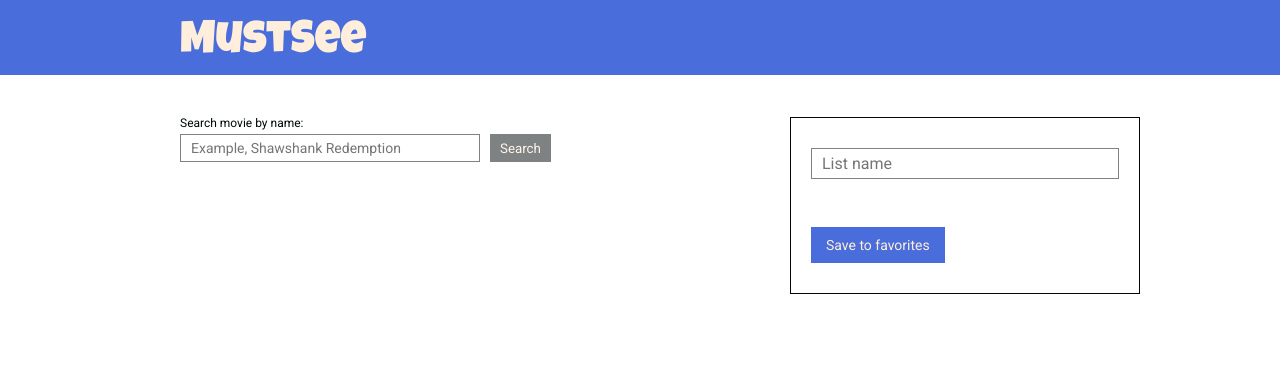
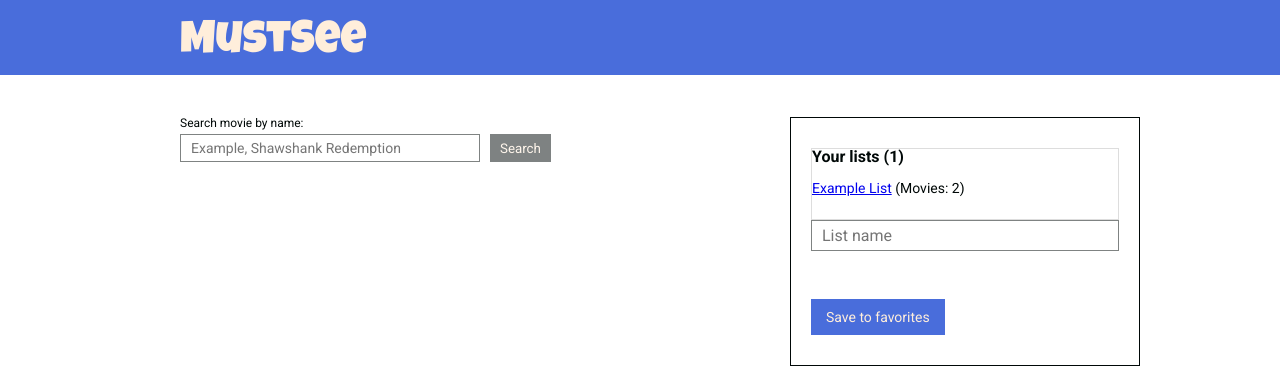
Before and after one commit to hasanlee/mustsee, a React (Create React App) app: page / in a window 1280 px wide. Shown: the top 374 px of the page. Built offline with nearby package versions, Linux system fonts and the light colour scheme.

Commit message:
removed console logs added FavoriteList added prevent dublicate adding

```diff
--- a/src/components/Favorites/Favorites.css
+++ b/src/components/Favorites/Favorites.css
@@ -31,3 +31,14 @@
   opacity: 0.9;
   transition: all 0.2s linear;
 }
+.list-header {
+  font-size: 16px;
+  font-weight: 600;
+}
+.box {
+  border: 1px solid #ddd;
+}
+
+.list-name {
+  font-size: 14px;
+}
--- a/src/components/Favorites/Favorites.js
+++ b/src/components/Favorites/Favorites.js
@@ -1,19 +1,47 @@
 import React, { useState } from "react";
 import { useSelector, useDispatch } from "react-redux";
-import { removeFromFavorites } from "../../redux/stores/FavoritesSlice";
+import {
+  removeFromFavorites,
+  addFavoriteList,
+} from "../../redux/stores/FavoritesSlice";
+import { saveFavoriteListAPI } from "../../services/algoritmikaAPI";
 import "./Favorites.css";
 
 const Favorites = () => {
-  const { favorites } = useSelector((state) => state.favorite);
+  const { favorites, favoriteLists } = useSelector((state) => state.favorite);
   const dispatch = useDispatch();
   const [title, setTitle] = useState("");
 
   const removeHandler = (id) => {
     dispatch(removeFromFavorites(id));
   };
+  const saveFavoriteListHandler = () => {
+    const postData = {
+      title,
+      movies: favorites.map(({ imdbId }) => imdbId),
+    };
+    const response = saveFavoriteListAPI(postData);
+    dispatch(addFavoriteList(response));
+  };
 
   return (
     <div className='favorites'>
+      <div className='box'>
+        <h1 className='list-header'>Your lists ({favoriteLists.length})</h1>
+        <br />
+        <ul className='favorites__list'>
+          {favoriteLists.map((list) => {
+            return (
+              <li className='list-name' key={list.id}>
+                <a href={"/list/" + list.id} target='_blank'>
+                  {list.title}
+                </a>{" "}
+                (Movies: {list.movies.length})
+              </li>
+            );
+          })}
+        </ul>
+      </div>
       <input
         value={title}
         onChange={(e) => setTitle(e.target.value)}
@@ -35,7 +63,11 @@ const Favorites = () => {
           );
         })}
       </ul>
-      <button type='button' className='favorites__save'>
+      <button
+        type='button'
+        className='favorites__save'
+        onClick={saveFavoriteListHandler}
+      >
         Save to favorites
       </button>
     </div>
--- a/src/components/MovieItem/MovieItem.css
+++ b/src/components/MovieItem/MovieItem.css
@@ -1,6 +1,6 @@
 .movie-item {
   padding: 20px;
-    background-color: #FFEEDB;
+  background-color: #ffeedb;
   display: flex;
 }
 
@@ -17,9 +17,9 @@
 
 .movie-item__add-button {
   border: none;
-    background-color: #496DDB;
+  background-color: #496ddb;
   padding: 10px 15px;
-    color: #FFEEDB;
+  color: #ffeedb;
   font-size: 14px;
   transition: all 0.2s linear;
 }
@@ -29,3 +29,7 @@
   opacity: 0.9;
   transition: all 0.2s linear;
 }
+.movie-item__add-button:disabled {
+  background-color: gray;
+  cursor: not-allowed;
+}
--- a/src/components/MovieItem/MovieItem.js
+++ b/src/components/MovieItem/MovieItem.js
@@ -1,16 +1,28 @@
-import React from "react";
+import React, { useState, useEffect } from "react";
 import "./MovieItem.css";
-import { useDispatch } from "react-redux";
+import { useDispatch, useSelector } from "react-redux";
 import { addToFavorites } from "../../redux/stores/FavoritesSlice";
 
 const MovieItem = (movie) => {
   const { title, year, poster } = movie;
+  const { favorites } = useSelector((state) => state.favorite);
+  const [favorited, setFavorited] = useState(false);
 
   const dispatch = useDispatch();
   const addHandler = () => {
     dispatch(addToFavorites(movie));
+    setFavorited(true);
   };
-
+  const checkFavorited = () => {
+    setFavorited(
+      favorites.findIndex((fav) => fav.imdbId === movie.imdbId) > 0
+        ? true
+        : false
+    );
+  };
+  useEffect(() => {
+    checkFavorited();
+  }, []);
   return (
     <article className='movie-item'>
       <img className='movie-item__poster' src={poster} alt={title} />
@@ -22,6 +34,7 @@ const MovieItem = (movie) => {
           type='button'
           className='movie-item__add-button'
           onClick={addHandler}
+          disabled={favorited}
         >
           Add to favorites
         </button>
--- a/src/pages/ListPage/ListPage.js
+++ b/src/pages/ListPage/ListPage.js
@@ -1,8 +1,10 @@
 import React, { useEffect, useState } from "react";
 import { useParams } from "react-router-dom";
+import { useSelector } from "react-redux";
 import "./ListPage.css";
 const ListPage = () => {
   const { id } = useParams();
+  const { favoriteLists } = useSelector((state) => state.favorite);
   const [movies] = useState([
     {
       title: "The Godfather",
--- a/src/redux/stores/FavoritesSlice.js
+++ b/src/redux/stores/FavoritesSlice.js
@@ -2,6 +2,13 @@ import { createSlice } from "@reduxjs/toolkit";
 
 const initialState = {
   favorites: [],
+  favoriteLists: [
+    {
+      id: "d2514e41-9349-446e-9cee-a8fe25a1332c",
+      title: "Example List",
+      movies: ["tt0068646", "tt0098019"],
+    },
+  ],
 };
 
 const favorites = createSlice({
@@ -16,9 +23,13 @@ const favorites = createSlice({
         (movie) => movie.imdbId !== action.payload
       );
     },
+    addFavoriteList: (state, action) => {
+      state.favoriteLists = [action.payload, ...state.favoriteLists];
+    },
   },
   extraReducers: {},
 });
 
-export const { addToFavorites, removeFromFavorites } = favorites.actions;
+export const { addToFavorites, removeFromFavorites, addFavoriteList } =
+  favorites.actions;
 export default favorites.reducer;
--- a/src/services/algoritmikaAPI.js
+++ b/src/services/algoritmikaAPI.js
@@ -1,13 +1,12 @@
 import axios from "axios";
 
-async function saveFavoritesAPI(postData) {
+async function saveFavoriteListAPI(postData) {
   try {
     const response = await axios.post(process.env.REACT_APP_ALGORITMIKA_API);
-    console.table(response.data);
     return response.data.id;
   } catch (error) {
     console.error(error);
   }
 }
 
-export { saveFavoritesAPI };
+export { saveFavoriteListAPI };
--- a/src/services/omdbAPI.js
+++ b/src/services/omdbAPI.js
@@ -12,7 +12,6 @@ async function searchMovieAPI(query) {
         query
     );
     if (response.data.response) {
-      console.table(response.data.search);
       return response.data.search;
     }
     console.log(response.data);
```
Lines whose indentation alone changed are shown as unchanged.
